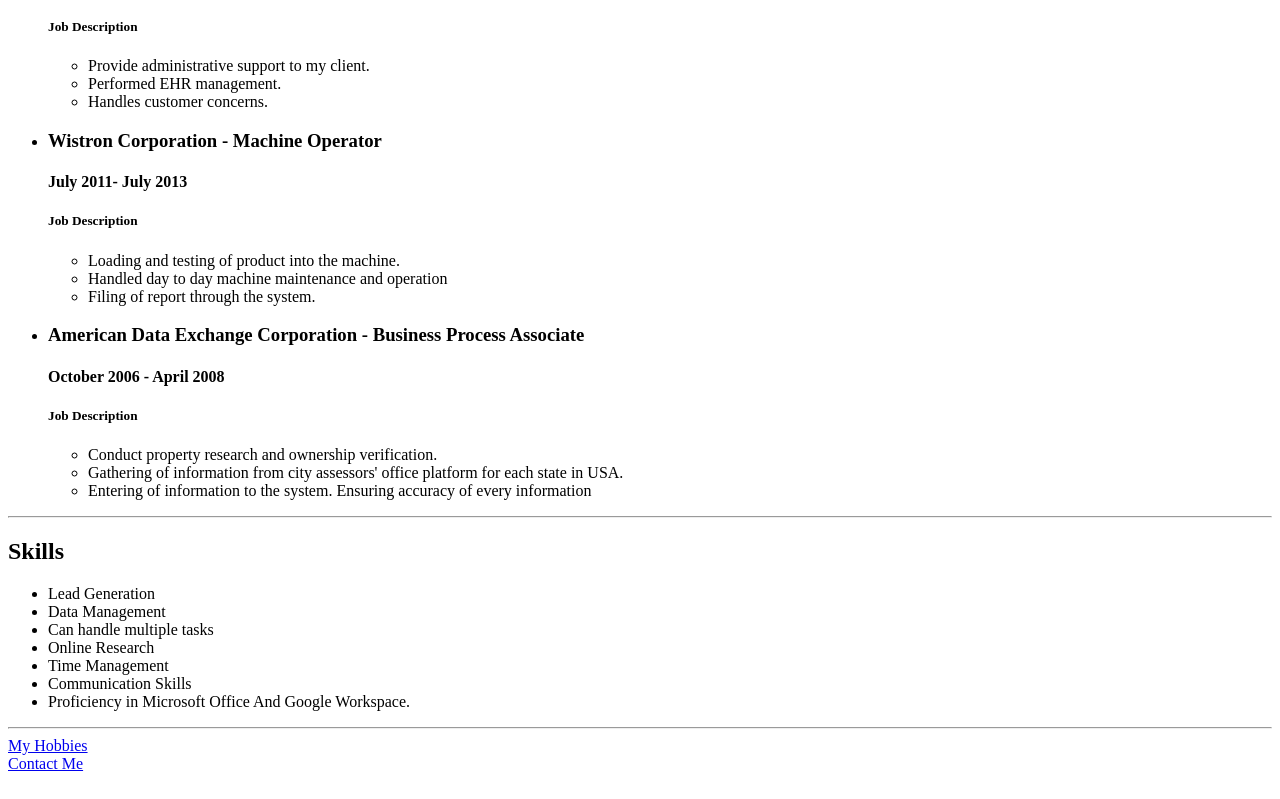
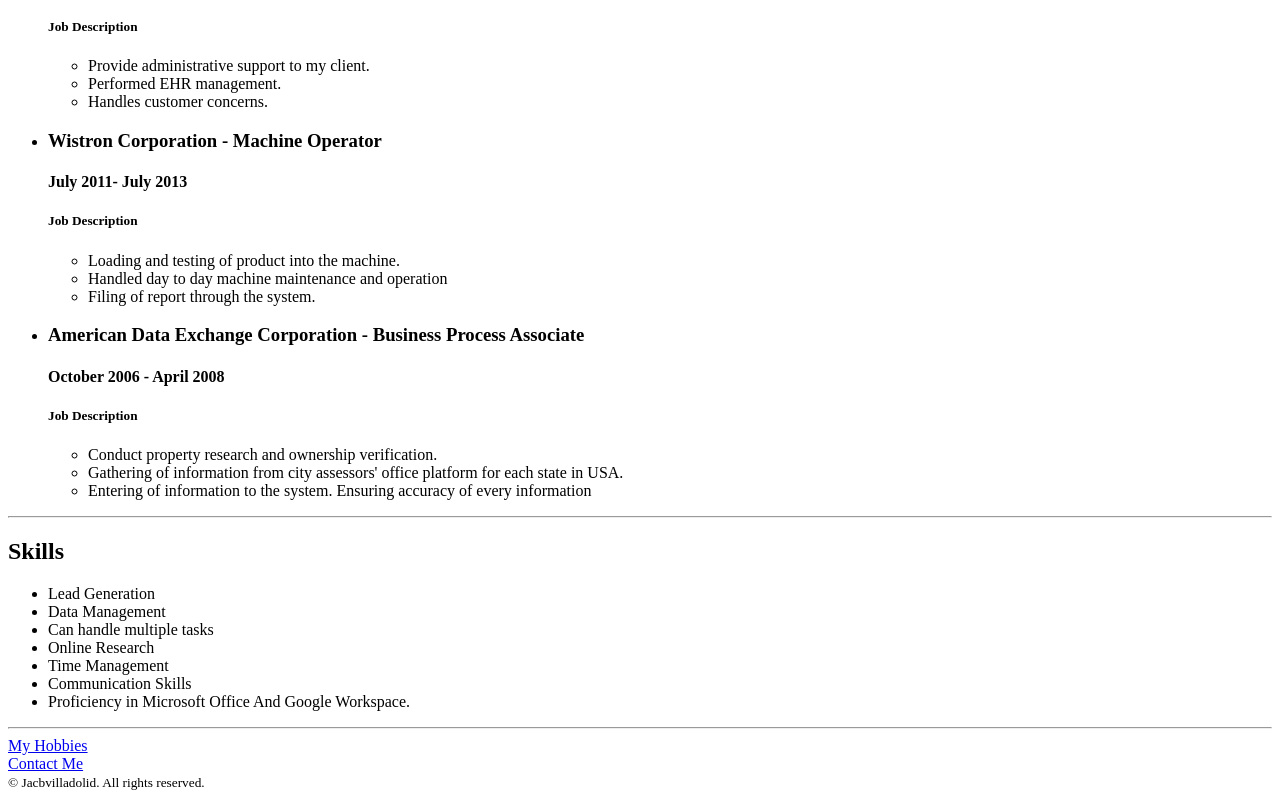
Before and after one commit to Cvilladolid/My-Resume, a plain HTML site: page index.html in a window 1280 px wide. Shown: the part 1280-2079 px from the top of the page. Drawn offline with Linux system fonts and the light colour scheme.

Commit message:
Update index.html
added footer below.

```diff
--- a/index.html
+++ b/index.html
@@ -105,5 +105,9 @@
     <a href="./My hobbies.html">My Hobbies</a>
     <br>
     <a href="./My Contact Details.html">Contact Me</a>
+
+    <footer>
+        <small>© Jacbvilladolid. All rights reserved.</small>
+    </footer>
 </body>
 </html>
```
